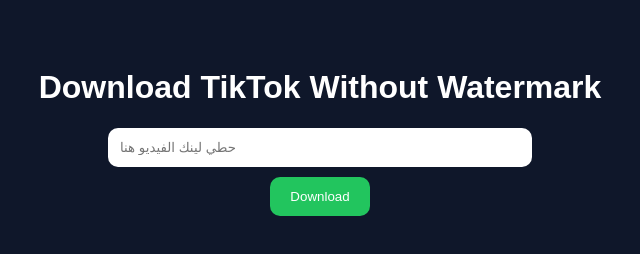
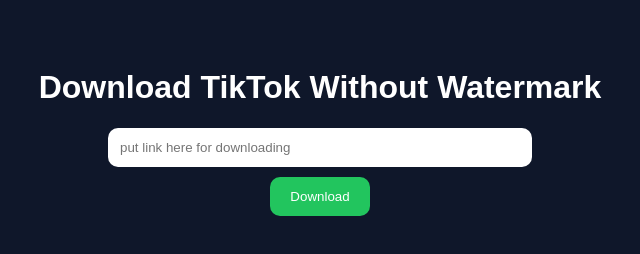
Before and after one commit to notyyalaa-spec/tiktok-downloader, a website: page index.html in a window 1280 px wide. Both pictures are taken after a click on the button "Download". Shown: the full height of the page, 320-960 px from the left. Drawn offline with Linux system fonts and the light colour scheme.

Commit message:
Update index.html

```diff
--- a/index.html
+++ b/index.html
@@ -53,7 +53,7 @@
   <script src="https://www.highperformanceformat.com/e7bb366aee386420cc7b628c5620cf8a/invoke.js"></script>
 </div>
 
-<input type="text" id="link" placeholder="حطي لينك الفيديو هنا">
+<input type="text" id="link" placeholder="put link here for downloading">
 <br>
 <button onclick="downloadVideo()">Download</button>
 
@@ -62,7 +62,7 @@
   let url = document.getElementById("link").value;
 
   if (!url) {
-    alert("حطي لينك الأول");
+    alert("put link here for downloading");
     return;
   }
 
@@ -75,7 +75,7 @@
     link.click();
   })
   .catch(() => {
-    alert("حصلت مشكلة في التحميل");
+    alert("Try again");
   });
 }
 </script>
```
